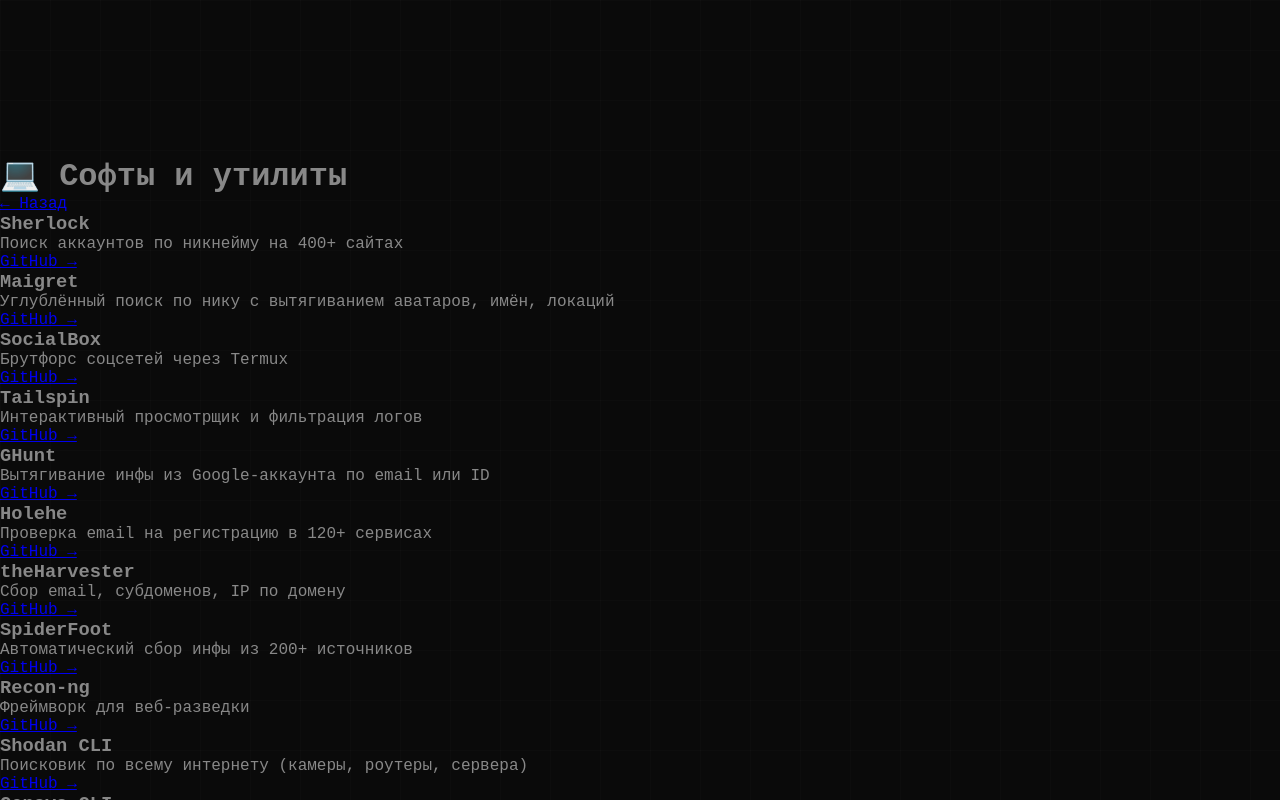
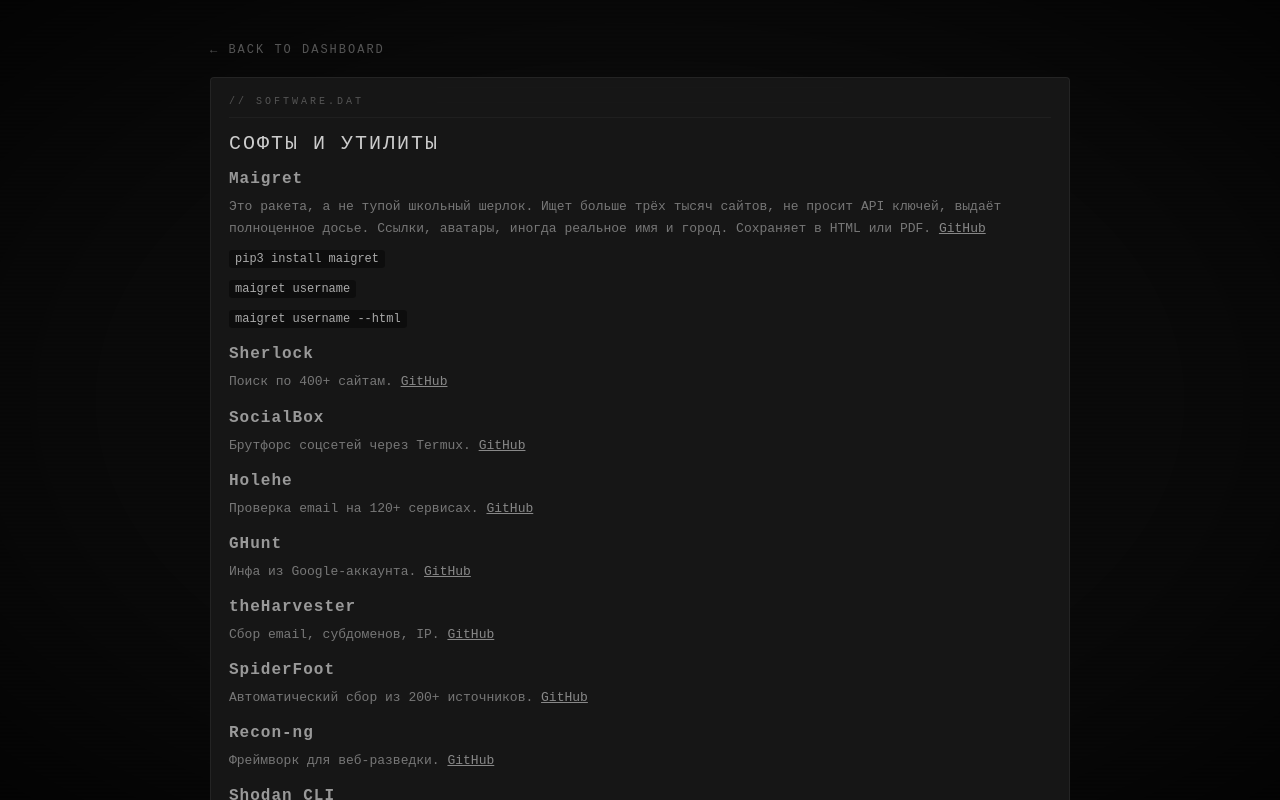
Before and after one commit to arbitr-xd/OsintPortal, a plain HTML site: page software.html in a window 1280 px wide. Shown: the top 800 px of the page. Drawn offline with Linux system fonts and the light colour scheme.

Commit message:
Update software.html

```diff
--- a/software.html
+++ b/software.html
@@ -3,76 +3,48 @@
 <head>
     <meta charset="UTF-8">
     <meta name="viewport" content="width=device-width, initial-scale=1.0">
-    <title>OSINT PORTAL | Софты</title>
+    <title>Arbitr OSINT | Софты</title>
     <link rel="stylesheet" href="style.css">
 </head>
 <body>
-    <canvas id="particles"></canvas>
-    <div class="grid-bg"></div>
-
-    <div class="content-container">
-        <div class="content-header">
-            <h1>💻 Софты и утилиты</h1>
-            <a href="dashboard.html" class="back-btn">← Назад</a>
-        </div>
-
-        <div class="software-grid" id="software-grid"></div>
-
-        <div class="private-block" style="margin-top:30px;">
-            <p>🔒 Больше софтов в закрытом привате:</p>
-            <a href="https://t.me/+yAisTVbDXLI1NWM6" target="_blank">https://t.me/+yAisTVbDXLI1NWM6</a>
+    <canvas id="matrix-bg"></canvas>
+    <div class="scanlines"></div>
+    <div class="vignette"></div>
+    <div class="content-page">
+        <a href="dashboard.html" class="back-link">← BACK TO DASHBOARD</a>
+        <div class="folder-panel">
+            <div class="folder-header">// SOFTWARE.dat</div>
+            <h2>СОФТЫ И УТИЛИТЫ</h2>
+            <h3>Maigret</h3><p>Это ракета, а не тупой школьный шерлок. Ищет больше трёх тысяч сайтов, не просит API ключей, выдаёт полноценное досье. Ссылки, аватары, иногда реальное имя и город. Сохраняет в HTML или PDF. <a href="https://github.com/soxoj/maigret" target="_blank">GitHub</a></p>
+            <p><code>pip3 install maigret</code></p>
+            <p><code>maigret username</code></p>
+            <p><code>maigret username --html</code></p>
+            <h3>Sherlock</h3><p>Поиск по 400+ сайтам. <a href="https://github.com/sherlock-project/sherlock" target="_blank">GitHub</a></p>
+            <h3>SocialBox</h3><p>Брутфорс соцсетей через Termux. <a href="https://github.com/samsesh/SocialBox-Termux" target="_blank">GitHub</a></p>
+            <h3>Holehe</h3><p>Проверка email на 120+ сервисах. <a href="https://github.com/megadose/holehe" target="_blank">GitHub</a></p>
+            <h3>GHunt</h3><p>Инфа из Google-аккаунта. <a href="https://github.com/mxrch/GHunt" target="_blank">GitHub</a></p>
+            <h3>theHarvester</h3><p>Сбор email, субдоменов, IP. <a href="https://github.com/laramies/theHarvester" target="_blank">GitHub</a></p>
+            <h3>SpiderFoot</h3><p>Автоматический сбор из 200+ источников. <a href="https://github.com/smicallef/spiderfoot" target="_blank">GitHub</a></p>
+            <h3>Recon-ng</h3><p>Фреймворк для веб-разведки. <a href="https://github.com/lanmaster53/recon-ng" target="_blank">GitHub</a></p>
+            <h3>Shodan CLI</h3><p>Поисковик устройств в интернете. <a href="https://github.com/achillean/shodan-python" target="_blank">GitHub</a></p>
+            <h3>Censys CLI</h3><p>SSL-сертификаты и история. <a href="https://github.com/censys/censys-python" target="_blank">GitHub</a></p>
+            <h3>ExifTool</h3><p>Чистка метаданных. <a href="https://github.com/exiftool/exiftool" target="_blank">GitHub</a></p>
+            <h3>MAT2</h3><p>Удаление метаданных. <a href="https://github.com/jvoisin/mat2" target="_blank">GitHub</a></p>
+            <h3>OnionShare</h3><p>Передача файлов через Tor. <a href="https://github.com/onionshare/onionshare" target="_blank">GitHub</a></p>
+            <h3>VeraCrypt</h3><p>Шифрование дисков. <a href="https://github.com/veracrypt/VeraCrypt" target="_blank">GitHub</a></p>
+            <h3>dnscrypt-proxy</h3><p>Шифрование DNS. <a href="https://github.com/DNSCrypt/dnscrypt-proxy" target="_blank">GitHub</a></p>
+            <h3>macchanger</h3><p>Смена MAC-адреса. <a href="https://github.com/alobbs/macchanger" target="_blank">GitHub</a></p>
+            <h3>Intel Owl</h3><p>Автоматизация threat intelligence. <a href="https://github.com/intelowlproject/IntelOwl" target="_blank">GitHub</a></p>
+            <h3>Photon</h3><p>Краулер для извлечения данных. <a href="https://github.com/s0md3v/Photon" target="_blank">GitHub</a></p>
+            <h3>Subfinder</h3><p>Поиск субдоменов. <a href="https://github.com/projectdiscovery/subfinder" target="_blank">GitHub</a></p>
+            <h3>Amass</h3><p>Глубокий анализ DNS. <a href="https://github.com/owasp-amass/amass" target="_blank">GitHub</a></p>
+            <h3>Metagoofil</h3><p>Метаданные из публичных документов. <a href="https://github.com/laramies/metagoofil" target="_blank">GitHub</a></p>
+            <h3>FOCA</h3><p>Анализ метаданных в документах. <a href="https://github.com/ElevenPaths/FOCA" target="_blank">GitHub</a></p>
+            <h3>TinEye CLI</h3><p>Обратный поиск по изображениям. <a href="https://github.com/TinEye/tineye_client" target="_blank">GitHub</a></p>
+            <h3>LittleBrother</h3><p>Мониторинг цифрового следа. <a href="https://github.com/lulz3xploit/LittleBrother" target="_blank">GitHub</a></p>
+            <h3>Tailspin</h3><p>Просмотрщик логов. <a href="https://github.com/bensadeh/tailspin" target="_blank">GitHub</a></p>
         </div>
     </div>
-
-    <script>
-        const software = [
-            { name: "Sherlock", desc: "Поиск аккаунтов по никнейму на 400+ сайтах", github: "https://github.com/sherlock-project/sherlock", preview: ["red","","green","","red",""] },
-            { name: "Maigret", desc: "Углублённый поиск по нику с вытягиванием аватаров, имён, локаций", github: "https://github.com/soxoj/maigret", preview: ["","red","","","green",""] },
-            { name: "SocialBox", desc: "Брутфорс соцсетей через Termux", github: "https://github.com/samsesh/SocialBox-Termux", preview: ["green","","red","","","red"] },
-            { name: "Tailspin", desc: "Интерактивный просмотрщик и фильтрация логов", github: "https://github.com/bensadeh/tailspin", preview: ["","green","","red","",""] },
-            { name: "GHunt", desc: "Вытягивание инфы из Google-аккаунта по email или ID", github: "https://github.com/mxrch/GHunt", preview: ["red","","","green","","red"] },
-            { name: "Holehe", desc: "Проверка email на регистрацию в 120+ сервисах", github: "https://github.com/megadose/holehe", preview: ["","red","green","","",""] },
-            { name: "theHarvester", desc: "Сбор email, субдоменов, IP по домену", github: "https://github.com/laramies/theHarvester", preview: ["green","","","red","green",""] },
-            { name: "SpiderFoot", desc: "Автоматический сбор инфы из 200+ источников", github: "https://github.com/smicallef/spiderfoot", preview: ["","green","red","","","green"] },
-            { name: "Recon-ng", desc: "Фреймворк для веб-разведки", github: "https://github.com/lanmaster53/recon-ng", preview: ["red","","green","","red",""] },
-            { name: "Shodan CLI", desc: "Поисковик по всему интернету (камеры, роутеры, сервера)", github: "https://github.com/achillean/shodan-python", preview: ["","red","","green","","red"] },
-            { name: "Censys CLI", desc: "Аналог Shodan с упором на SSL-сертификаты", github: "https://github.com/censys/censys-python", preview: ["green","","","red","","green"] },
-            { name: "ExifTool", desc: "Чистка и анализ метаданных из фото и документов", github: "https://github.com/exiftool/exiftool", preview: ["","green","","","red",""] },
-            { name: "MAT2", desc: "Удаление метаданных из файлов", github: "https://github.com/jvoisin/mat2", preview: ["red","","green","","",""] },
-            { name: "OnionShare", desc: "Безопасная передача файлов через Tor", github: "https://github.com/onionshare/onionshare", preview: ["","red","","green","","red"] },
-            { name: "VeraCrypt", desc: "Шифрование дисков со скрытыми разделами", github: "https://github.com/veracrypt/VeraCrypt", preview: ["green","red","","","green",""] },
-            { name: "dnscrypt-proxy", desc: "Шифрование DNS-запросов", github: "https://github.com/DNSCrypt/dnscrypt-proxy", preview: ["","","red","green","",""] },
-            { name: "macchanger", desc: "Смена MAC-адреса сетевой карты", github: "https://github.com/alobbs/macchanger", preview: ["red","green","","","","red"] },
-            { name: "Intel Owl", desc: "Автоматизация threat intelligence", github: "https://github.com/intelowlproject/IntelOwl", preview: ["","red","","green","red",""] },
-            { name: "Photon", desc: "Краулер для извлечения данных с сайтов", github: "https://github.com/s0md3v/Photon", preview: ["green","","red","","","green"] },
-            { name: "Subfinder", desc: "Поиск субдоменов через пассивные источники", github: "https://github.com/projectdiscovery/subfinder", preview: ["","green","","red","",""] },
-            { name: "Amass", desc: "Глубокий поиск субдоменов и анализ DNS", github: "https://github.com/owasp-amass/amass", preview: ["red","","green","","red","green"] },
-            { name: "Metagoofil", desc: "Извлечение метаданных из публичных документов", github: "https://github.com/laramies/metagoofil", preview: ["","red","","","green",""] },
-            { name: "FOCA", desc: "Поиск и анализ метаданных в документах", github: "https://github.com/ElevenPaths/FOCA", preview: ["green","","","red","","green"] },
-            { name: "TinEye CLI", desc: "Обратный поиск по изображениям", github: "https://github.com/TinEye/tineye_client", preview: ["","green","red","","",""] },
-            { name: "LittleBrother", desc: "Мониторинг цифрового следа", github: "https://github.com/lulz3xploit/LittleBrother", preview: ["red","","","green","","red"] }
-        ];
-
-        const grid = document.getElementById('software-grid');
-        software.forEach(s => {
-            const card = document.createElement('div');
-            card.className = 'software-card';
-
-            let previewHTML = '<div class="software-preview"><div class="terminal-lines">';
-            s.preview.forEach(cls => {
-                previewHTML += `<div class="terminal-line ${cls}"></div>`;
-            });
-            previewHTML += '</div></div>';
-
-            card.innerHTML = previewHTML + `
-                <div class="software-info">
-                    <h3>${s.name}</h3>
-                    <p class="desc">${s.desc}</p>
-                    <a href="${s.github}" class="github-link" target="_blank">GitHub →</a>
-                </div>
-            `;
-            grid.appendChild(card);
-        });
-    </script>
+    <script src="script.js"></script>
 </body>
 </html>
```
